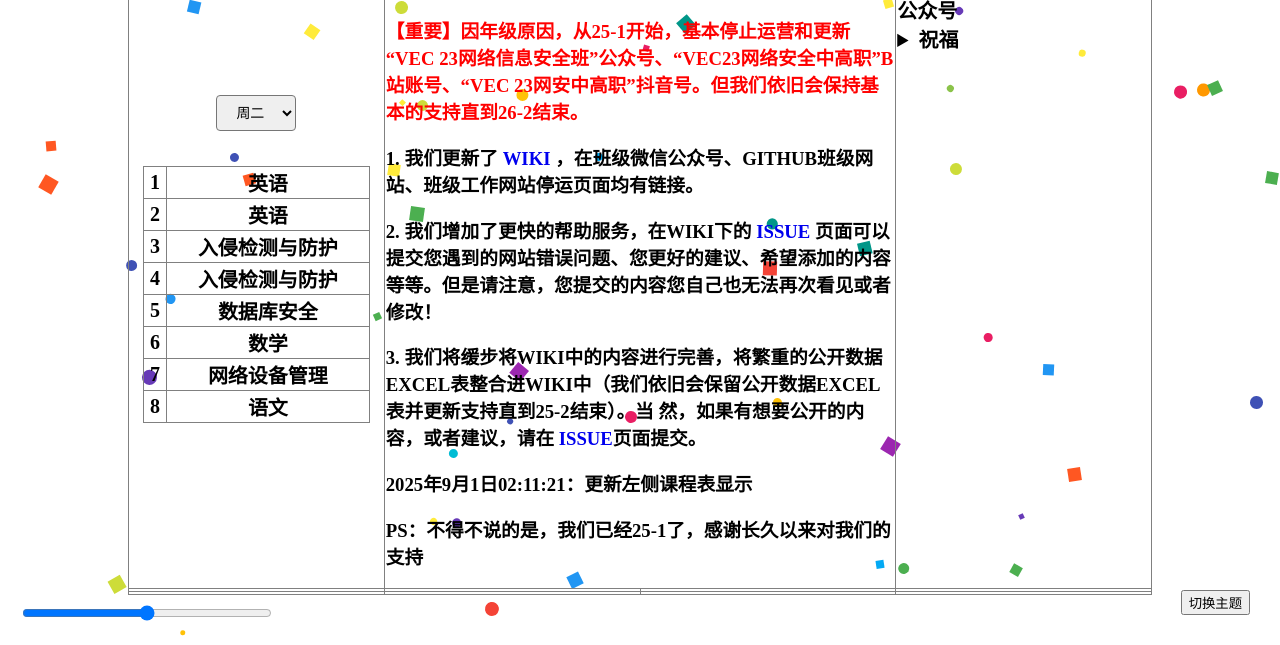
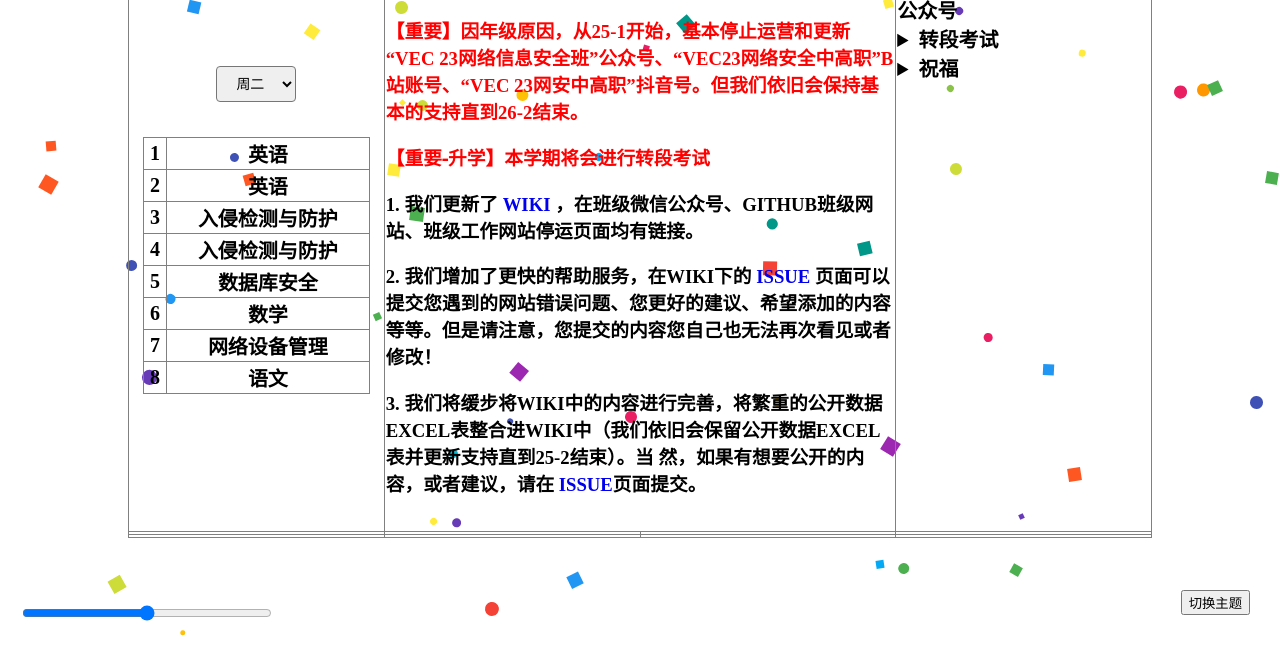
Before and after one commit to hshmeng/VEC_PAGE, a plain HTML site: page VEC_PAGE_HSHMENG/INDEX/INDEX_HOST.html in a window 1280 px wide. Shown: the part 155-800 px from the top of the page. Drawn offline with Linux system fonts and the light colour scheme.

Commit message:
更新新闻

```diff
--- a/VEC_PAGE_HSHMENG/INDEX/INDEX_HOST.html
+++ b/VEC_PAGE_HSHMENG/INDEX/INDEX_HOST.html
@@ -107,6 +107,9 @@
                         <h3 style="color: red;">
                             【重要】因年级原因，从25-1开始，基本停止运营和更新“VEC 23网络信息安全班”公众号、“VEC23网络安全中高职”B站账号、“VEC 23网安中高职”抖音号。但我们依旧会保持基本的支持直到26-2结束。
                         </h3>
+                        <h3 style="color: red;font-weight: 1000">
+                            【重要-升学】本学期将会进行转段考试
+                        </h3>
                         <h3>1. 我们更新了
                             <a href="https://wiki.hshmeng.dpdns.org/" target="_blank">WIKI</a>
                             ，在班级微信公众号、GITHUB班级网站、班级工作网站停运页面均有链接。
@@ -119,10 +122,6 @@
                             然，如果有想要公开的内容，或者建议，请在
                             <a href="https://wiki.hshmeng.dpdns.org/issue" target="_blank">ISSUE</a>页面提交。
                         </h3>
-                        <h3>
-                            2025年9月1日02:11:21：更新左侧课程表显示
-                        </h3>
-                        <h3>PS：不得不说的是，我们已经25-1了，感谢长久以来对我们的支持</h3>
                     </div>
                 </td>
                 <td style="vertical-align: top;" class="xinwen">
@@ -133,6 +132,10 @@
                                 <details>
                                     <summary>“VEC 23网络信息安全班”公众号</summary>
                                     <img src="IMG/vec23wangan.jpg" alt="VEC 23网络信息安全班 公众号图片">
+                                </details>
+                                <details>
+                                    <summary>转段考试</summary>
+                                    <p>本学期将会进行转段考试</p>
                                 </details>
                                 <details>
                                     <summary>祝福</summary>
```
